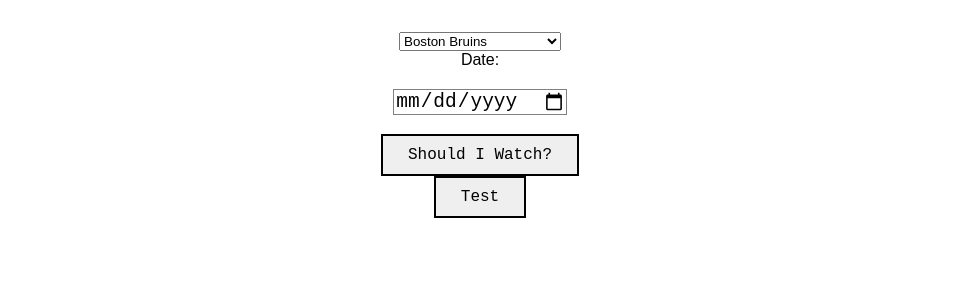
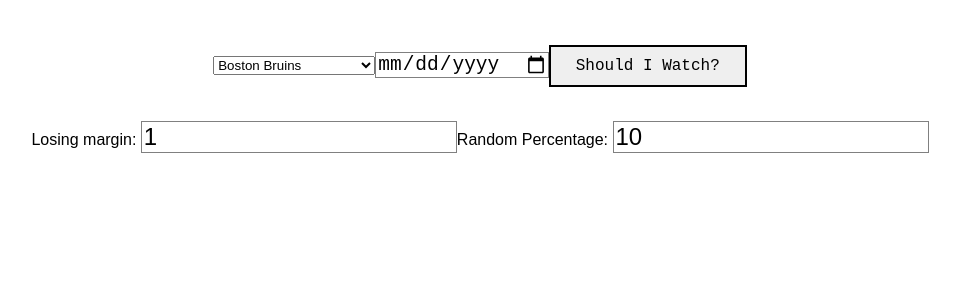
Before and after one commit to dirkstahlecker/nhl-should-i-watch-old-from-heroku, a React (Create React App) app in the folder client/: page / in a window 1280 px wide. Shown: the top 300 px of the page, without its empty margins (160-1120 px from the left). Built offline with nearby package versions, Linux system fonts and the light colour scheme; no server answers.

Commit message:
added differential and random percentage controls to UI

```diff
--- a/client/src/App.css
+++ b/client/src/App.css
@@ -12,6 +12,10 @@
   padding: 0;
   text-align: left;
   font-size: 2em;
+}
+
+.columnSection {
+  flex-direction: column;
 }
 
 h3 {
--- a/client/src/App.jsx
+++ b/client/src/App.jsx
@@ -250,8 +250,13 @@
     const urlPrefix = this.LOCAL ? "http:\//localhost:5000" : "https:\//nhl-should-i-watch.herokuapp.com"; //TODO:
     var url = urlPrefix + "/api/worthWatching/" + teamId + "/" + dateStr + "/" + metric;
     console.log("fetching url " + url);
-    const responseRaw = await fetch(url);
-    const response = await responseRaw.json();
+    // const responseRaw = await fetch(url);
+    // const response = await responseRaw.json();
+
+    const differential = document.getElementById("marginInp").value();
+    const randomPercent = document.getElementById("randomPercent").value();
+
+    const response = await this.postData(url, {differential: differential, randomPercent: randomPercent});
 
     if (response.error)
     {
@@ -294,6 +299,7 @@
   {
     return (
       <div className="App">
+        <div className="columnSection gameOptions">
           <select id="teamId">
             <option value={this.DEVILS} selected={this.state.initialSelectedTeam == this.DEVILS}>New Jersey Devils</option>
             <option value="2">New York Islanders</option>
@@ -328,11 +334,15 @@
             <option value="54">Vegas Golden Knights</option>
           </select>
 
-        <label for="date">Date:</label><input type="date" id="date"/>
+          <input type="date" id="date"/>
 
           <button onClick={this.fetchData}>Should I Watch?</button>
-
-        <button onClick={this.postTest}>Test</button>
+        </div>
+        <div className="columnSection metrics">
+          Losing margin: <input type="number" id="marginInp" value="1"/>
+          Random Percentage: <input type="number" id="randomPercent" value="10"/>
+        </div>
+        <div className="columnSection resultsArea">
 
           {
             this.state.worthWatching != null && this.state.error == null &&
@@ -347,6 +357,7 @@
             </div>
           }
         </div>
+      </div>
     )
   }
 }
```
Also changed, not shown: 1 other file (tests, documents, lock files or other folders). Lines whose indentation alone changed are shown as unchanged.
